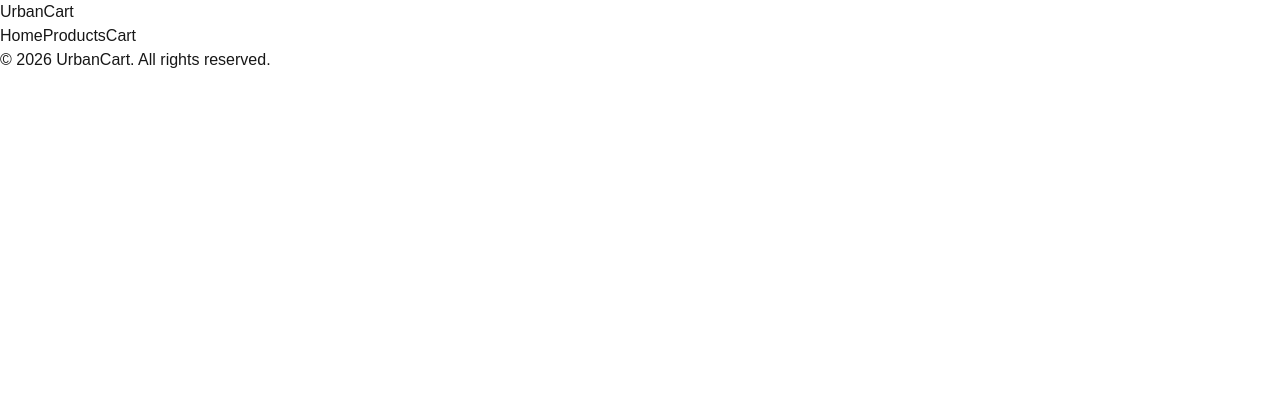
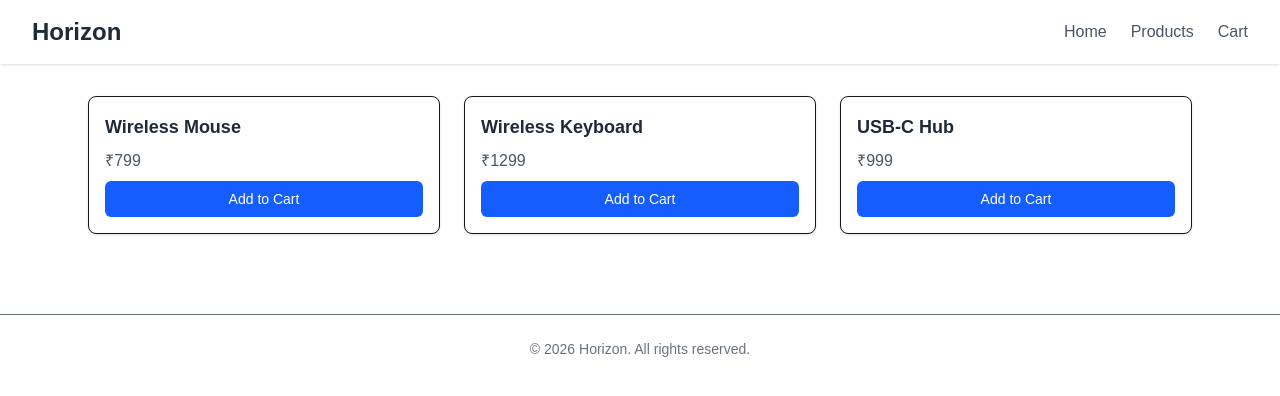
Before and after one commit to DikshaParab/E-Commerce_Website, a Next.js app: page / in a window 1280 px wide. Shown: the top 396 px of the page. Built offline with nearby package versions, Linux system fonts and the light colour scheme.

Commit message:
CSS added

```diff
--- a/app/Footer.tsx
+++ b/app/Footer.tsx
@@ -1,9 +1,9 @@
 const Footer = () => {
-    return (
-        <footer>
-            <p>© 2026 UrbanCart. All rights reserved.</p>
-        </footer>
-    );
+  return (
+    <footer className="mt-12 py-6 text-center text-sm text-gray-500 border-t">
+      <p>© 2026 Horizon. All rights reserved.</p>
+    </footer>
+  );
 };
 
 export default Footer;
--- a/app/Header.tsx
+++ b/app/Header.tsx
@@ -1,14 +1,14 @@
 const Header = () => {
-    return (
-        <header>
-            <h1>UrbanCart</h1>
-            <nav>
-                <span>Home</span>
-                <span>Products</span>
-                <span>Cart</span>
-            </nav>
-        </header>
-    );
+  return (
+    <header className="flex items-center justify-between px-8 py-4 bg-white shadow-sm sticky top-0 z-10">
+      <h1 className="text-2xl font-bold text-gray-800">Horizon</h1>
+      <nav className="flex gap-6 text-gray-600 font-medium">
+        <span className="cursor-pointer hover:text-gray-900">Home</span>
+        <span className="cursor-pointer hover:text-gray-900">Products</span>
+        <span className="cursor-pointer hover:text-gray-900">Cart</span>
+      </nav>
+    </header>
+  );
 };
 
 export default Header;
--- a/app/components/Button.tsx
+++ b/app/components/Button.tsx
@@ -1,12 +1,20 @@
-interface ButtonProps{
+"use client";
+
+interface ButtonProps {
   label: string;
-    onClick:() => void;
+  onClick: () => void;
   variant?: "primary" | "secondary";
 }
 
-const Button = ({label, onClick, variant = "primary"}: ButtonProps) => {
+const Button = ({ label, onClick, variant = "primary" }: ButtonProps) => {
+  const baseStyles = "px-4 py-2 rounded-md font-medium text-sm transition-colors";
+  const variantStyles =
+    variant === "primary"
+      ? "bg-blue-600 text-white hover:bg-blue-700"
+      : "bg-gray-200 text-gray-800 hover:bg-gray-300";
+
   return (
-        <button className={`btn btn-${variant}`} onClick={onClick}>
+    <button className={`${baseStyles} ${variantStyles}`} onClick={onClick}>
       {label}
     </button>
   );
--- /dev/null
+++ b/app/components/ProductCard.tsx
@@ -0,0 +1,24 @@
+"use client";
+
+import Button from "./Button";
+
+interface ProductCardProps {
+  name: string;
+  price: number;
+}
+
+const ProductCard = ({ name, price }: ProductCardProps) => {
+  const handleAddToCart = () => {
+    console.log(`Added ${name} to cart`);
+  };
+
+  return (
+    <div className="border rounded-lg p-4 shadow-sm hover:shadow-md transition-shadow bg-white flex flex-col gap-2">
+      <h2 className="text-lg font-semibold text-gray-800">{name}</h2>
+      <p className="text-gray-600">₹{price}</p>
+      <Button label="Add to Cart" onClick={handleAddToCart} />
+    </div>
+  );
+};
+
+export default ProductCard;
--- a/app/components/Wrapper.tsx
+++ b/app/components/Wrapper.tsx
@@ -1,9 +1,13 @@
-interface WrapperProps{
-    children: React.ReactNode;
+interface WrapperProps {
+  children: React.ReactNode;
 }
 
 const Wrapper = ({ children }: WrapperProps) => {
-    return <div className = "wrapper">{children}</div>
+  return (
+    <div className="max-w-6xl mx-auto px-6 py-8 grid grid-cols-1 sm:grid-cols-2 md:grid-cols-3 gap-6">
+      {children}
+    </div>
+  );
 };
 
 export default Wrapper;
--- a/app/page.tsx
+++ b/app/page.tsx
@@ -1,14 +1,26 @@
 import Header from "./Header";
 import Footer from "./Footer";
+import Wrapper from "./components/Wrapper";
+import ProductCard from "./components/ProductCard";
+
+const Products = [
+  {id:1, name: "Wireless Mouse", price:799},
+  {id:2, name: "Wireless Keyboard", price: 1299},
+  {id:3, name: "USB-C Hub", price: 999},
+]
 
 export default function Home() {
   return (
     <>
-    <Header/>
-    <main>
-
-    </main>
-    <Footer/>
+      <Header />
+      <main>
+        <Wrapper>
+          {Products.map((product) => (
+            <ProductCard key={product.id} name={product.name} price={product.price}/>
+          ))}
+        </Wrapper>
+      </main>
+      <Footer />
     </>
   );
-} ;
+}
```
Lines whose indentation alone changed are shown as unchanged.
